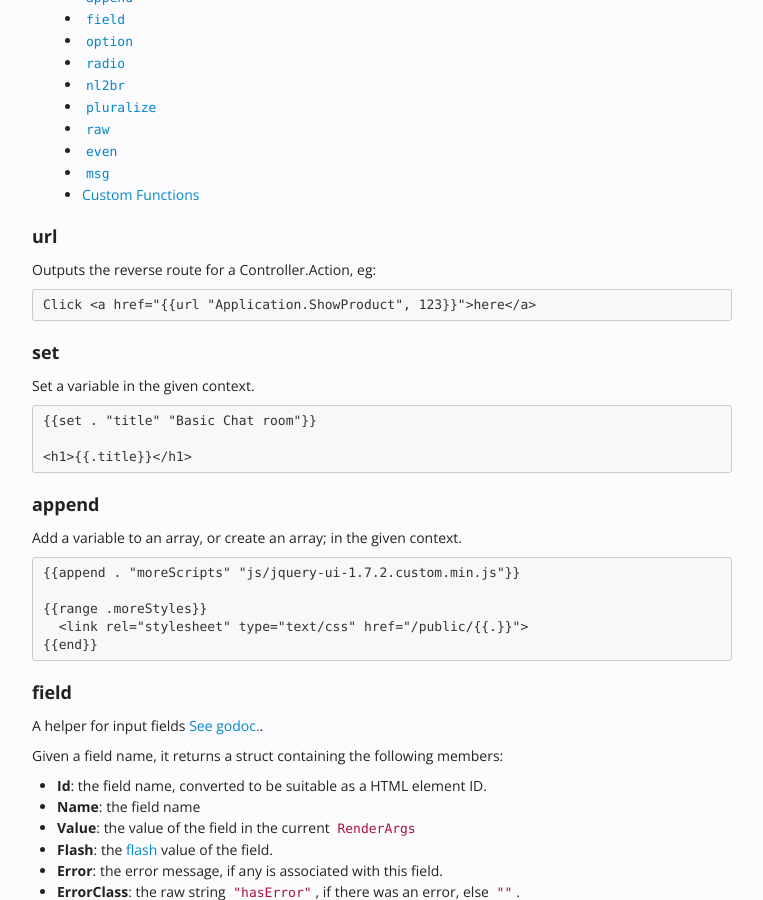
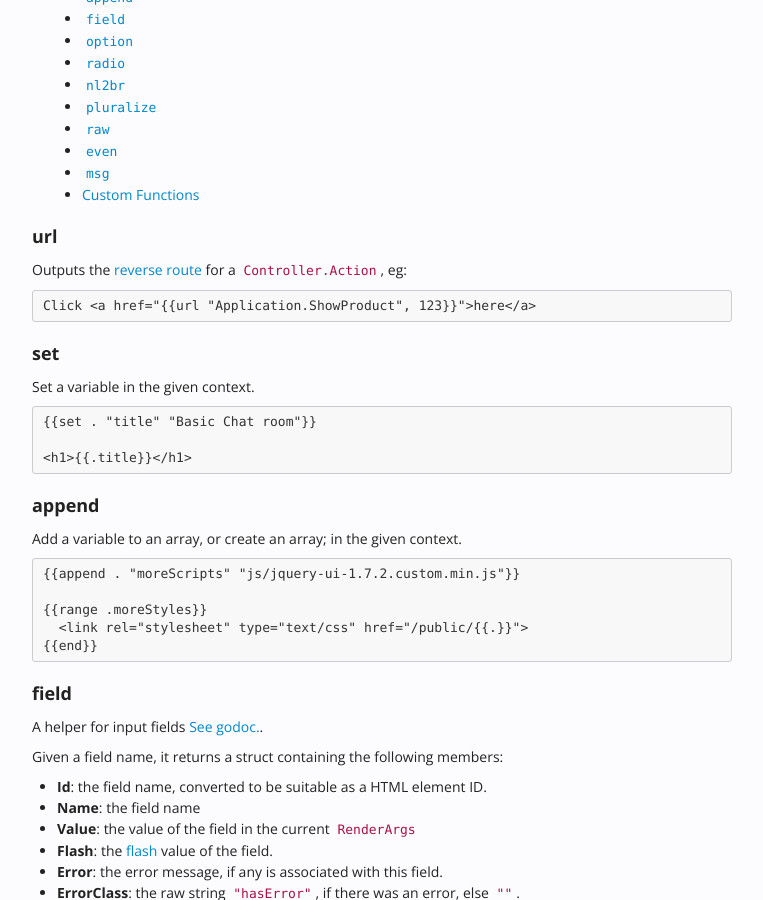
Before and after one commit to revel/revel.github.io, a Jekyll site: the page built from manual/templates.md, in a window 1280 px wide and 900 px high, scrolled down 887 px. Shown: the whole window, without its empty margins (298-1061 px from the left). Built offline with Jekyll 4.4.1, drawn with Linux system fonts in a browser that asks for light colours; part of the change alters nothing that is shown.

```diff
--- a/manual/templates.md
+++ b/manual/templates.md
@@ -62,7 +62,7 @@ Go Templates allow you to compose templates by inclusion.  For example:
 
 ### url
 
-Outputs the reverse route for a Controller.Action, eg:
+Outputs the [reverse route](routing.html#ReverseRouting) for a `Controller.Action`, eg:
 
 {% raw %}
 
```
